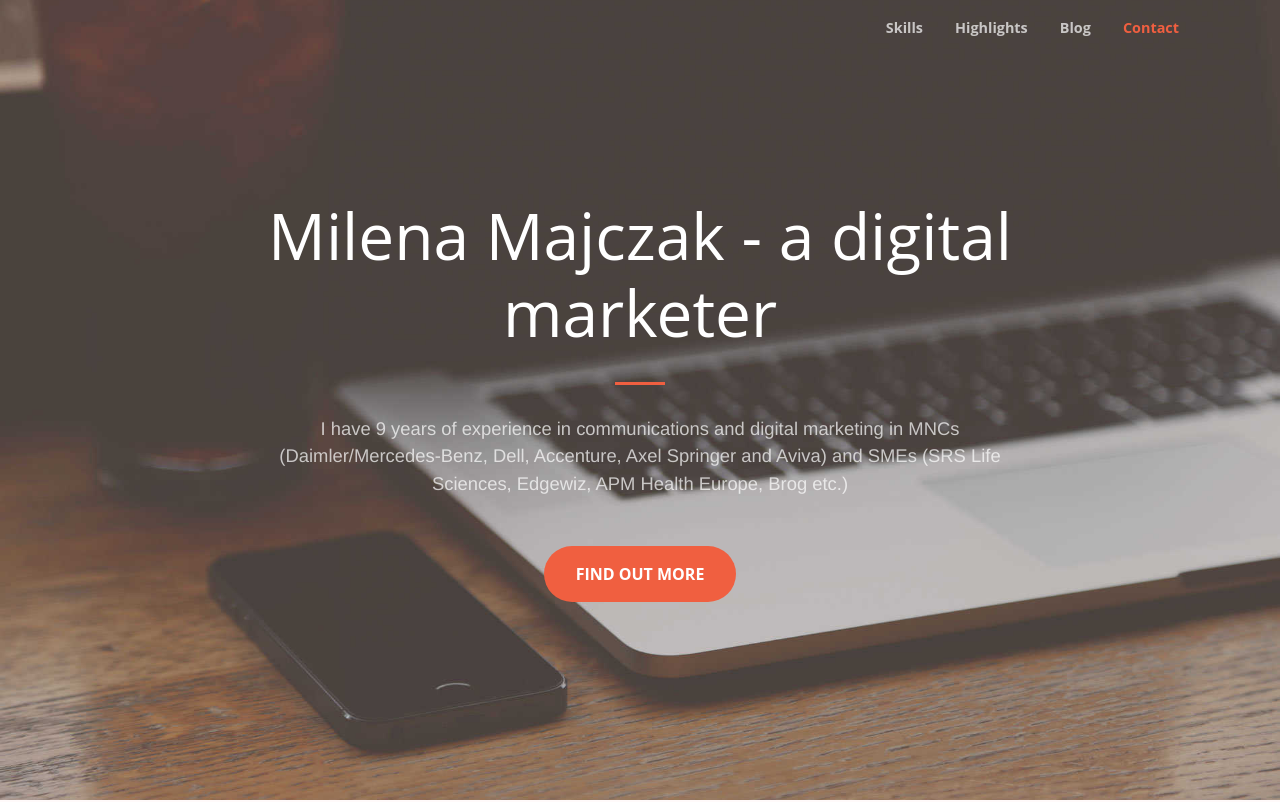
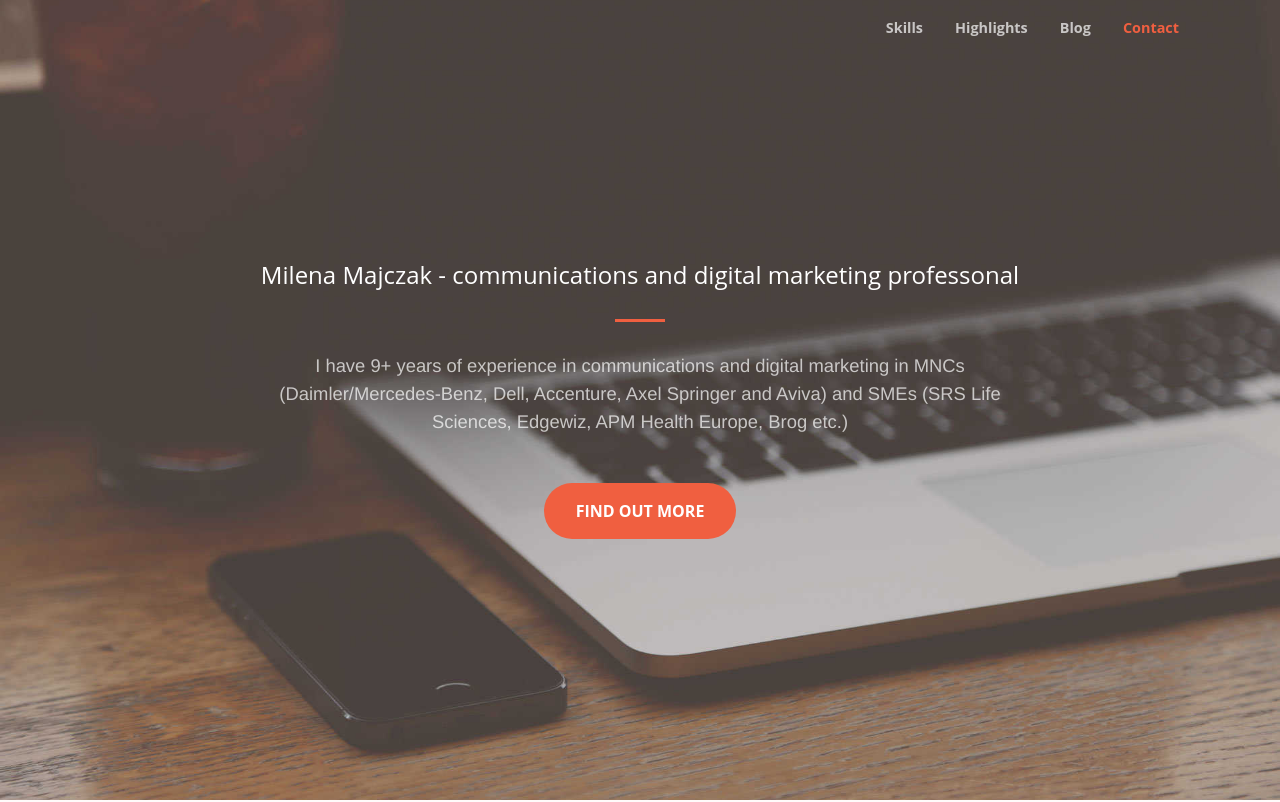
Before and after one commit to milmmaj/web, a plain HTML site: page index.html in a window 1280 px wide. Shown: the top 802 px of the page. Drawn offline with nearby package versions, Linux system fonts and the light colour scheme; a script that the page names is missing.

Commit message:
Update index.html

```diff
--- a/index.html
+++ b/index.html
@@ -60,13 +60,13 @@
   <div class="container my-auto">
 	<div class="row">
 	  <div class="col-lg-10 mx-auto">
-		<h1 >
-		  Milena Majczak - a digital marketer
-		</h1>
+		<h4>
+		  Milena Majczak - communications and digital marketing professonal
+		</h4>
 		<hr>
 	  </div>
 	  <div class="col-lg-8 mx-auto">
-		<p class="text-faded mb-5">I have 9 years of experience in communications and digital marketing in MNCs (Daimler/Mercedes-Benz, Dell, Accenture, Axel Springer and Aviva) and SMEs (SRS Life Sciences, Edgewiz, APM Health Europe, Brog etc.)</p>
+		<p class="text-faded mb-5">I have 9+ years of experience in communications and digital marketing in MNCs (Daimler/Mercedes-Benz, Dell, Accenture, Axel Springer and Aviva) and SMEs (SRS Life Sciences, Edgewiz, APM Health Europe, Brog etc.)</p>
 		<a class="btn btn-primary btn-xl js-scroll-trigger" href="#skills">Find Out More</a>
 	  </div>
 	</div>
```
